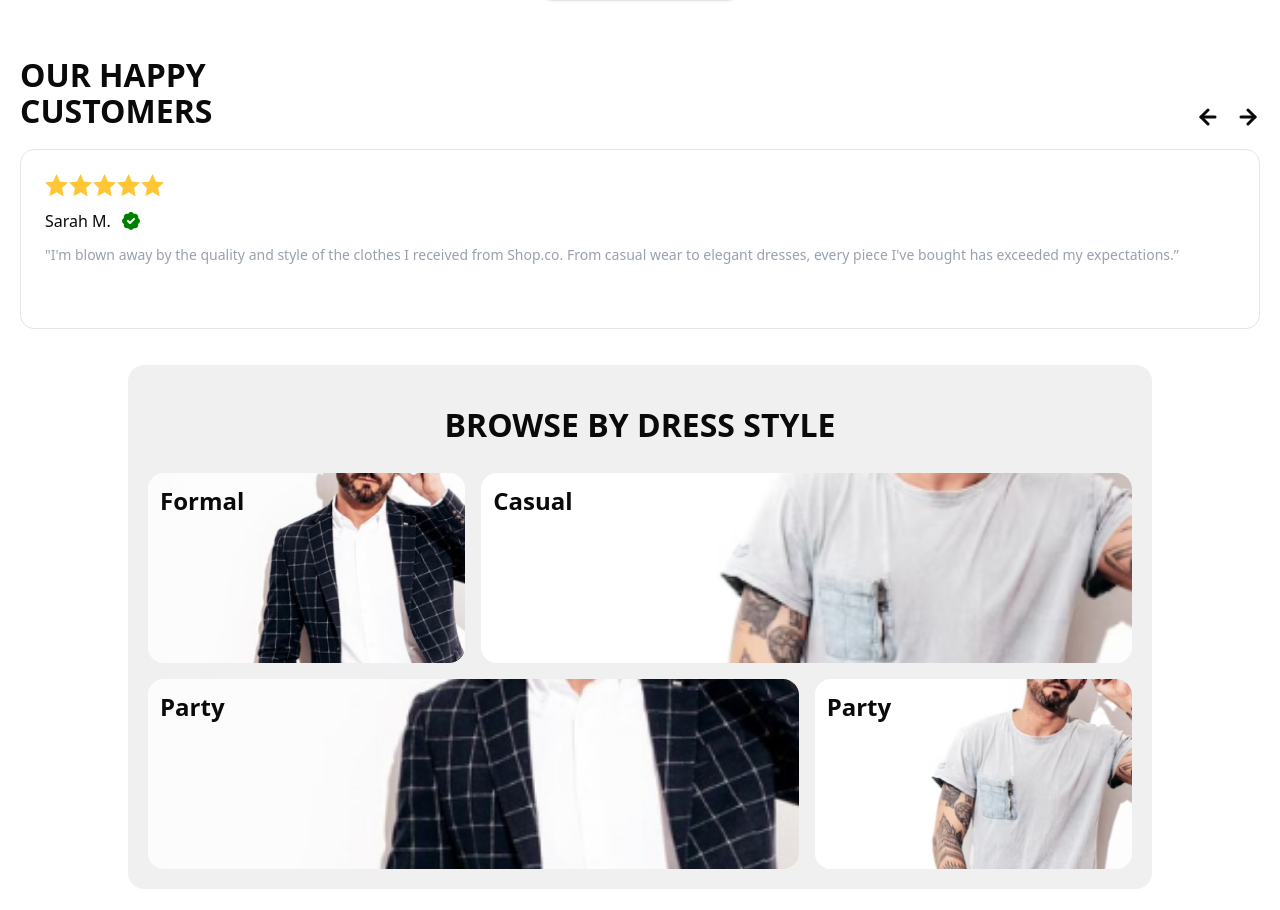
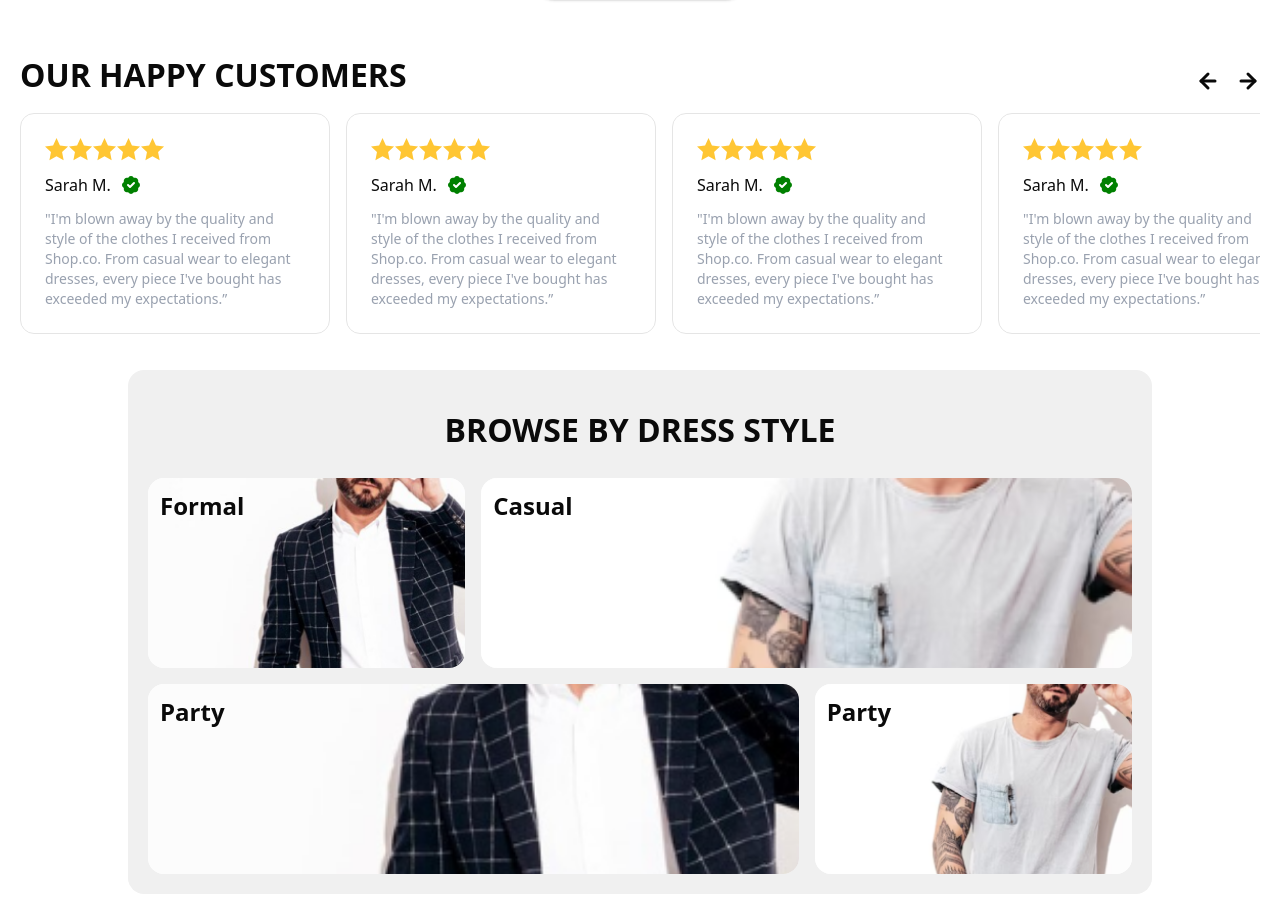
Before and after one commit to Vaden89/fullstack-ecommerce-app, a Next.js app in the folder client/: page / in a window 1280 px wide. Shown: the part 1913-2823 px from the top of the page. Built offline with nearby package versions, Linux system fonts and the light colour scheme.

Commit message:
feat: created pages for the products page, responsiveness on the testimonial section

```diff
--- /dev/null
+++ b/client/src/app/products/[id]/page.tsx
@@ -0,0 +1,7 @@
+export default function ProductPage() {
+  return (
+    <div>
+      <h1>Product Page</h1>
+    </div>
+  );
+}
--- /dev/null
+++ b/client/src/app/products/page.tsx
@@ -0,0 +1,7 @@
+export default function ProductsPage() {
+  return (
+    <div>
+      <h1>Products Page</h1>
+    </div>
+  );
+}
--- a/client/src/components/sections/testimonials.tsx
+++ b/client/src/components/sections/testimonials.tsx
@@ -1,23 +1,49 @@
+"use client";
 import { ArrowLeft, ArrowRight, BadgeCheckIcon } from "lucide-react";
 import Image from "next/image";
+import { useRef } from "react";
 
 export const TestimonialSection = () => {
+  const scrollContainer = useRef<HTMLDivElement>(null);
+
+  const scroll = (direction: "left" | "right") => {
+    if (scrollContainer.current) {
+      const container = scrollContainer.current;
+      const scrollAmount = container.clientWidth / 2;
+
+      container.scrollTo({
+        left: direction === "left" ? -scrollAmount : scrollAmount,
+        behavior: "smooth",
+      });
+    }
+  };
+
   return (
     <section className="w-full flex flex-col p-5 gap-5">
       <div className="w-full flex justify-between items-end">
-        <span className="text-[32px] leading-[36px] font-bold">
-          OUR HAPPY <br /> CUSTOMERS
+        <span className="text-[32px] leading-9 font-bold">
+          OUR HAPPY <br className="sm:hidden" /> CUSTOMERS
         </span>
-        <div className="flex items-center gap-4">
-          <button aria-label="Previous Testimonial">
+        <div className="hidden sm:flex items-center gap-4">
+          <button
+            onClick={() => scroll("left")}
+            aria-label="Previous Testimonial"
+          >
             <ArrowLeft strokeWidth={3} />
           </button>
-          <button aria-label="Next Testimonial">
+          <button onClick={() => scroll("right")} aria-label="Next Testimonial">
             <ArrowRight strokeWidth={3} />
           </button>
         </div>
       </div>
-      <div>
+      <div
+        ref={scrollContainer}
+        className="w-full flex gap-4 overflow-x-auto hide-scroll"
+      >
+        <TestimonialCard />
+        <TestimonialCard />
+        <TestimonialCard />
+        <TestimonialCard />
         <TestimonialCard />
       </div>
     </section>
@@ -27,7 +53,7 @@ export const TestimonialSection = () => {
 const TestimonialCard = () => {
   const arr = Array.from({ length: 5 });
   return (
-    <div className="w-full min-h-[180px] flex flex-col gap-3 p-6 border rounded-xl">
+    <div className="w-full sm:w-1/4 min-h-[180px] shrink-0 flex flex-col gap-3 p-6 border rounded-xl">
       <div className="flex">
         {arr.map((item, index) => (
           <Image
```
